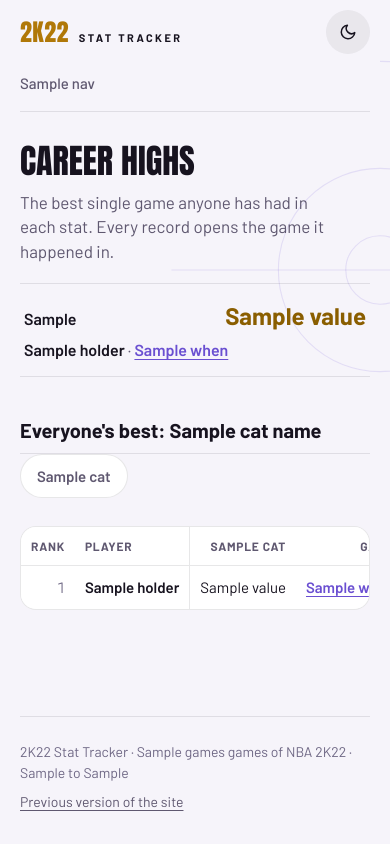
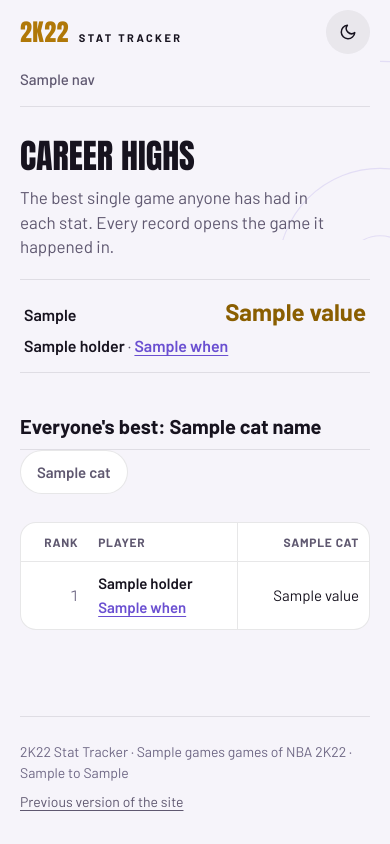
Before and after one commit to Mohamed-A-Osman/nba2k22tracker, a Flask app: template templates/v2/highs.html in a window 390 px wide. Run offline with Flask 3, Linux system fonts and the light colour scheme; the template is opened without the code that fills it: most values are stand-ins (such as "Sample title", 1, 10 or a date in 2020).

Commit message:
Fix the finish review's layout findings
- Phone tables: long names and lineups wrap so the games link stays in view
- Career Highs: the game date sits under the name on phones; the table fits its content on desktop
- Box score: both teams share one column layout, points/rebounds/assists come first, and a half-court line divides the teams
- Phone menu wraps onto two rows so all six links show
- Court lines stay in the header band instead of crossing data
- Game rows keep the arrow at the right edge with or without a player line
- Position filters list only positions the player played
- Anton and Barlow are self-hosted instead of loaded from Google Fonts

Co-Authored-By: Claude Opus 5 <noreply@anthropic.com>
Claude-Session: https://claude.ai/code/session_0186v6r9XCnFzBWSnxqmBXcq

```diff
--- a/static/v2.css
+++ b/static/v2.css
@@ -1,4 +1,46 @@
 /* v2 "Arena Night" styles. theme.js sets data-theme on <html>; light is the default. */
+
+/* Self-hosted fonts (see static/fonts/LICENSE.md) */
+@font-face {
+    font-family: 'Anton';
+    src: url('fonts/anton-400.woff2') format('woff2');
+    font-weight: 400;
+    font-style: normal;
+    font-display: swap;
+}
+
+@font-face {
+    font-family: 'Barlow';
+    src: url('fonts/barlow-400.woff2') format('woff2');
+    font-weight: 400;
+    font-style: normal;
+    font-display: swap;
+}
+
+@font-face {
+    font-family: 'Barlow';
+    src: url('fonts/barlow-500.woff2') format('woff2');
+    font-weight: 500;
+    font-style: normal;
+    font-display: swap;
+}
+
+@font-face {
+    font-family: 'Barlow';
+    src: url('fonts/barlow-600.woff2') format('woff2');
+    font-weight: 600;
+    font-style: normal;
+    font-display: swap;
+}
+
+@font-face {
+    font-family: 'Barlow';
+    src: url('fonts/barlow-700.woff2') format('woff2');
+    font-weight: 700;
+    font-style: normal;
+    font-display: swap;
+}
+
 :root {
     color-scheme: light;
     --bg: #f6f4fa;
@@ -130,14 +172,24 @@ main {
     padding-bottom: 72px;
 }
 
+/* The court lines stay in the header band so they never cross tables or game rows */
+.court-band {
+    position: absolute;
+    top: 0;
+    right: -180px;
+    width: 860px;
+    height: 340px;
+    overflow: hidden;
+    pointer-events: none;
+}
+
 .court {
     position: absolute;
-    right: -180px;
+    right: 0;
     top: -40px;
     width: 860px;
     height: 860px;
     stroke: var(--court);
-    pointer-events: none;
 }
 
 .topbar {
@@ -656,6 +708,19 @@ input:focus-visible + .segment {
     background: var(--row-hover);
 }
 
+/* Fixed columns so the arrow sits at the row's right edge with or without a player line */
+.game-row .tops {
+    grid-column: 3;
+}
+
+.game-row .my-line {
+    grid-column: 4;
+}
+
+.game-row .row-arrow {
+    grid-column: -2 / -1;
+}
+
 .game-time {
     font-size: 0.9375rem;
     color: var(--faint);
@@ -766,7 +831,7 @@ input:focus-visible + .segment {
 .box-teams {
     display: grid;
     grid-template-columns: minmax(0, 1fr);
-    gap: 40px;
+    gap: 16px;
 }
 
 .team-head {
@@ -780,6 +845,58 @@ input:focus-visible + .segment {
 .team-head .meta {
     font-size: 0.9375rem;
     color: var(--faint);
+}
+
+/* Same column widths in both team tables so the stats line up */
+.box-table {
+    table-layout: fixed;
+    min-width: 760px;
+}
+
+.box-table .col-player {
+    width: 220px;
+}
+
+/* Half-court line with the centre circle between the two teams */
+.half-court {
+    position: relative;
+    height: 72px;
+    margin: -12px 0;
+}
+
+.half-court::before {
+    content: "";
+    position: absolute;
+    left: 0;
+    right: 0;
+    top: 50%;
+    border-top: 2px solid var(--court);
+}
+
+.half-court svg {
+    position: absolute;
+    left: 50%;
+    top: 50%;
+    width: 64px;
+    height: 64px;
+    transform: translate(-50%, -50%);
+    stroke: var(--court);
+}
+
+/* Shown only on phones, where they replace a column */
+.narrow-only {
+    display: none;
+    margin-top: 2px;
+}
+
+.table-wrap.fit {
+    width: fit-content;
+    max-width: 100%;
+}
+
+.table-wrap.fit .stats {
+    width: auto;
+    min-width: 440px;
 }
 
 .game-nav {
@@ -1033,8 +1150,13 @@ input:focus-visible + .segment {
         padding: 0 20px;
     }
 
+    .court-band {
+        right: -220px;
+        width: 460px;
+        height: 240px;
+    }
+
     .court {
-        right: -220px;
         top: 40px;
         width: 460px;
         height: 460px;
@@ -1056,19 +1178,20 @@ input:focus-visible + .segment {
         grid-area: theme;
     }
 
+    /* All six links stay visible: they wrap onto a second row */
     .nav {
         grid-area: nav;
+        flex-wrap: wrap;
         justify-content: flex-start;
-        gap: 22px;
-        margin: 0 -20px;
-        padding: 8px 20px 4px;
-        overflow-x: auto;
-        scrollbar-width: none;
+        gap: 0 20px;
+        padding: 4px 0;
     }
 
     .nav-link {
-        flex-shrink: 0;
-        padding: 10px 0;
+        display: inline-flex;
+        align-items: center;
+        min-height: 44px;
+        padding: 0;
     }
 
     .wordmark .display {
@@ -1128,11 +1251,11 @@ input:focus-visible + .segment {
         grid-area: score;
     }
 
-    .tops {
+    .game-row .tops {
         grid-area: tops;
     }
 
-    .my-line {
+    .game-row .my-line {
         grid-area: mine;
     }
 
@@ -1167,8 +1290,42 @@ input:focus-visible + .segment {
         padding: 10px;
     }
 
+    /* Long names and lineups wrap so the columns beside them stay in view */
+    .stats th.label-col,
+    .stats td.label-col {
+        min-width: 7.5rem;
+        max-width: 45vw;
+        white-space: normal;
+        overflow-wrap: anywhere;
+    }
+
     .swipe-hint {
         display: inline;
+    }
+
+    .narrow-only {
+        display: block;
+    }
+
+    .stats .wide-only {
+        display: none;
+    }
+
+    .table-wrap.fit {
+        width: auto;
+    }
+
+    .table-wrap.fit .stats {
+        min-width: 0;
+        width: 100%;
+    }
+
+    .box-table {
+        min-width: 640px;
+    }
+
+    .box-table .col-player {
+        width: 132px;
     }
 }
 
--- a/templates/v2/base.html
+++ b/templates/v2/base.html
@@ -5,21 +5,22 @@
 <meta name="viewport" content="width=device-width, initial-scale=1">
 <title>{% block title %}2K22 Stat Tracker{% endblock %}</title>
 <script src="{{ url_for('static', filename='theme.js') }}"></script>
-<link rel="preconnect" href="https://fonts.googleapis.com">
-<link rel="preconnect" href="https://fonts.gstatic.com" crossorigin>
-<link href="https://fonts.googleapis.com/css2?family=Anton&family=Barlow:wght@400;500;600;700&display=swap" rel="stylesheet">
+<link rel="preload" href="{{ url_for('static', filename='fonts/anton-400.woff2') }}" as="font" type="font/woff2" crossorigin>
+<link rel="preload" href="{{ url_for('static', filename='fonts/barlow-400.woff2') }}" as="font" type="font/woff2" crossorigin>
 <link rel="stylesheet" href="{{ url_for('static', filename='v2.css') }}">
 <script src="{{ url_for('static', filename='v2.js') }}" defer></script>
 </head>
 <body>
 <a class="skip-link" href="#main">Skip to content</a>
 <div class="page">
-  <svg class="court" viewBox="0 0 860 860" fill="none" stroke-width="2" aria-hidden="true">
+  <div class="court-band" aria-hidden="true">
+  <svg class="court" viewBox="0 0 860 860" fill="none" stroke-width="2">
     <circle cx="430" cy="430" r="190"></circle>
     <circle cx="430" cy="430" r="64"></circle>
     <path d="M40 430 H820"></path>
     <path d="M430 40 A390 390 0 0 1 820 430"></path>
   </svg>
+  </div>
 
   <header class="topbar">
     <a class="wordmark" href="{{ url_for('v2.home') }}" aria-label="2K22 Stat Tracker home">
--- a/templates/v2/games.html
+++ b/templates/v2/games.html
@@ -17,7 +17,9 @@
 <form class="filters" action="{{ url_for('v2.games') }}" method="get" data-autosubmit>
   {{ player_select(names, name, empty='All players') }}
   {% if name %}
-  {{ position_filter(pos, player_filter=True) }}
+  {% if player_positions|length > 1 %}
+  {{ position_filter(pos, player_filter=True, choices=player_positions) }}
+  {% endif %}
   {% if lineup %}
   {% for mate in with_ %}<input type="hidden" name="With" value="{{ mate }}" data-player-filter>{% endfor %}
   {% if exact %}<input type="hidden" name="Lineup" value="exact" data-player-filter>{% endif %}
--- a/templates/v2/highs.html
+++ b/templates/v2/highs.html
@@ -2,7 +2,6 @@
 {% block title %}Career highs · 2K22 Stat Tracker{% endblock %}
 {% block main %}
 {% set top_value = ranked[0][2] if ranked else none %}
-{% set top_holders = ranked|selectattr('2', 'equalto', top_value)|list %}
 <div class="page-head">
   <h1 class="page-title display">Career highs</h1>
   <p class="answer">The best single game anyone has had in each stat. Every record opens the game it happened in.</p>
@@ -33,7 +32,7 @@
   </div>
 </nav>
 
-<div class="table-wrap" tabindex="0" role="region" aria-label="Everyone's best {{ cat_names[cat] }}">
+<div class="table-wrap fit" tabindex="0" role="region" aria-label="Everyone's best {{ cat_names[cat] }}">
   <table class="stats">
     <caption class="visually-hidden">Each player's best single game for {{ cat_names[cat] }}</caption>
     <thead>
@@ -41,16 +40,19 @@
         <th scope="col">Rank</th>
         <th scope="col" class="label-col">Player</th>
         <th scope="col">{{ cat }}</th>
-        <th scope="col">Game</th>
+        <th scope="col" class="wide-only">Game</th>
       </tr>
     </thead>
     <tbody>
       {% for rank, holder, value, game_id, when in ranked %}
       <tr>
         <td class="rank">{{ rank }}</td>
-        <td class="label-col">{{ holder }}</td>
+        <td class="label-col">
+          {{ holder }}
+          <a class="games-link narrow-only" href="{{ url_for('v2.game', game_id=game_id) }}">{{ when }}</a>
+        </td>
         <td{% if value == top_value %} class="leader"{% endif %}>{{ value }}</td>
-        <td><a class="games-link" href="{{ url_for('v2.game', game_id=game_id) }}">{{ when }}</a></td>
+        <td class="wide-only"><a class="games-link" href="{{ url_for('v2.game', game_id=game_id) }}">{{ when }}</a></td>
       </tr>
       {% endfor %}
     </tbody>
--- a/templates/v2/matchups.html
+++ b/templates/v2/matchups.html
@@ -17,7 +17,11 @@
 
 <form class="filters" action="{{ url_for('v2.matchups') }}" method="get" data-autosubmit>
   {{ player_select(names, name) }}
+  {% if not name %}
   {{ position_filter(pos) }}
+  {% elif player_positions|length > 1 %}
+  {{ position_filter(pos, choices=player_positions) }}
+  {% endif %}
   <button class="button apply" type="submit">Apply</button>
 </form>
 
--- a/templates/v2/teammates.html
+++ b/templates/v2/teammates.html
@@ -20,15 +20,15 @@
 
 <form class="filters" action="{{ url_for('v2.teammates') }}" method="get" data-autosubmit>
   {{ player_select(names, name) }}
-  <fieldset class="segmented">
-    <legend>Show</legend>
+  <div class="segmented" role="radiogroup" aria-labelledby="show-label">
+    <span class="field-label" id="show-label">Show</span>
     <div class="segments">
       <input type="radio" id="type-individual" name="Type" value="Individual"{% if view == 'teammates' %} checked{% endif %}>
       <label class="segment" for="type-individual">Teammates</label>
       <input type="radio" id="type-lineups" name="Type" value="All Combinations"{% if view == 'lineups' %} checked{% endif %}>
       <label class="segment" for="type-lineups">Lineups</label>
     </div>
-  </fieldset>
+  </div>
   <button class="button apply" type="submit">Apply</button>
 </form>
 
--- a/ui_v2.py
+++ b/ui_v2.py
@@ -136,6 +136,7 @@ def games():
 
     return render_template(
         'v2/games.html', names=names, name=name, pos=pos, with_=with_ or [], vs=vs, exact=exact,
+        player_positions=stats.positions_of(name) if name else [],
         lineup=len(with_ or []) > 1 or exact, groups=_nights(found), count=len(found),
         wins=wins, seats=seats,
         clear_lineup_url=url_for('v2.games', Name=name, Position=pos, Vs=vs))
@@ -172,6 +173,7 @@ def matchups():
     rows = [{'line': line, 'href': url_for('v2.games', Name=name, Position=pos, Vs=line.label)} for line in lines]
     best, worst = _called_out(lines)
     return render_template('v2/matchups.html', names=names, name=name, pos=pos, rows=rows,
+                           player_positions=stats.positions_of(name) if name else [],
                            columns=COLUMNS, best=best, worst=worst, min_games=MIN_GAMES_TO_CALL_OUT)
 
 
```
Also changed, not shown: stats.py (+8 -0 lines), templates/v2/_macros.html (+5 -5 lines), templates/v2/game.html (+15 -8 lines), static/fonts/LICENSE.md (added), static/fonts/anton-400.woff2 (added), static/fonts/barlow-400.woff2 (added), static/fonts/barlow-500.woff2 (added), static/fonts/barlow-600.woff2 (added), static/fonts/barlow-700.woff2 (added).
